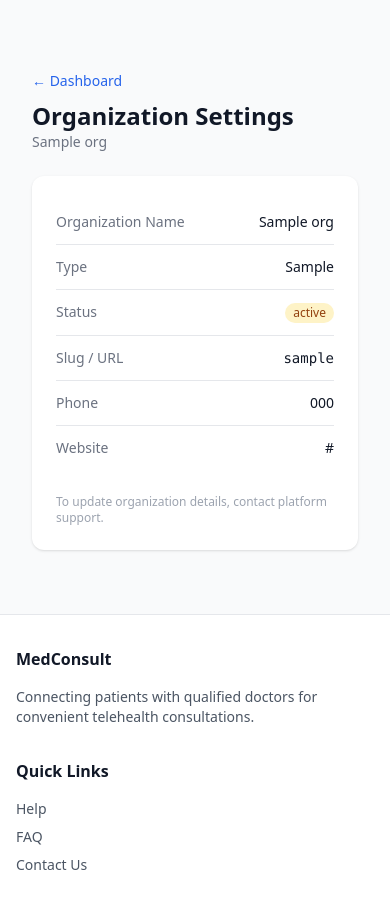
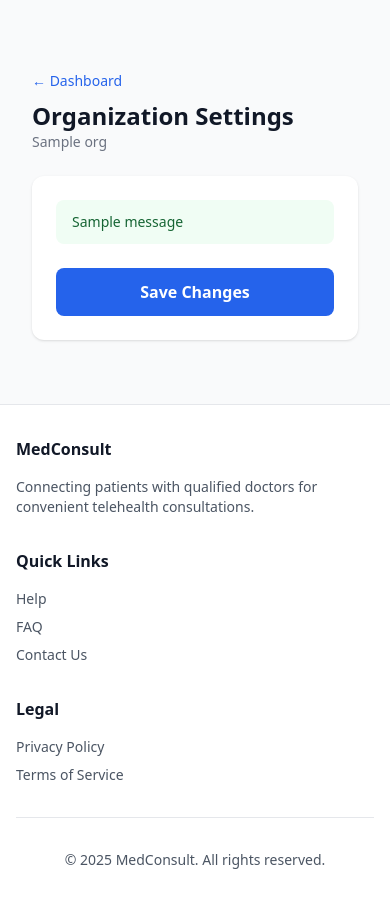
Before and after one commit to Ojaswi03/MedConsult, a Django app: template templates/organizations/settings.html in a window 390 px wide. Shown: the part 164-1065 px from the top of the page. After the commit the page ends 1033 px from the top, so only its background shows below. Run offline with Django 5.2, Linux system fonts and the light colour scheme; the template is opened without the code that fills it: most values are stand-ins (such as "Sample title", 1, 10 or a date in 2020); one stand-in notice (Sample message) is shown; some libraries are stand-ins or nearby versions.

Commit message:
feat(multi-tenancy): editable org settings + admin sidebar org link
- OrgEditForm in organizations/forms.py: name/type/address/phone/website/logo
- org_settings view: GET shows form, POST validates + saves; hospital_owner/admin
  or platform staff only; 403 otherwise
- settings.html: replace read-only dl with editable form + success message
- admin sidebar: Organizations link → /internal/organizations/ (plan 2 task 4 step 6)
- OrgSettingsTest: page loads, name update persists, outsider gets 403

Co-Authored-By: Claude Sonnet 4.6 <noreply@anthropic.com>

```diff
--- a/templates/organizations/settings.html
+++ b/templates/organizations/settings.html
@@ -8,43 +8,33 @@
     <p class="text-sm text-gray-500">{{ org.name }}</p>
   </div>
 
-  <div class="bg-white dark:bg-gray-800 rounded-xl shadow p-6 space-y-4">
-    <dl class="divide-y divide-gray-200 dark:divide-gray-700">
-      <div class="py-3 flex justify-between">
-        <dt class="text-sm font-medium text-gray-500">Organization Name</dt>
-        <dd class="text-sm text-gray-900 dark:text-white">{{ org.name }}</dd>
+  <div class="bg-white dark:bg-gray-800 rounded-xl shadow p-6">
+    {% if messages %}
+    {% for msg in messages %}
+    <div class="mb-4 px-4 py-3 rounded-lg bg-green-50 dark:bg-green-900/20 text-green-800 dark:text-green-300 text-sm">
+      {{ msg }}
+    </div>
+    {% endfor %}
+    {% endif %}
+
+    <form method="post" enctype="multipart/form-data" class="space-y-4">
+      {% csrf_token %}
+      {% for field in form %}
+      <div>
+        <label class="block text-sm font-medium text-gray-700 dark:text-gray-300 mb-1">{{ field.label }}</label>
+        {{ field }}
+        {% if field.errors %}
+        <p class="text-red-500 text-xs mt-1">{{ field.errors.0 }}</p>
+        {% endif %}
       </div>
-      <div class="py-3 flex justify-between">
-        <dt class="text-sm font-medium text-gray-500">Type</dt>
-        <dd class="text-sm text-gray-900 dark:text-white">{{ org.get_org_type_display }}</dd>
+      {% endfor %}
+      <div class="pt-2">
+        <button type="submit"
+          class="w-full bg-blue-600 hover:bg-blue-700 text-white font-semibold py-3 px-4 rounded-lg transition-colors">
+          Save Changes
+        </button>
       </div>
-      <div class="py-3 flex justify-between">
-        <dt class="text-sm font-medium text-gray-500">Status</dt>
-        <dd class="text-sm">
-          <span class="inline-flex px-2 py-0.5 rounded-full text-xs font-medium
-            {% if org.status == 'active' %}bg-emerald-100 text-emerald-800{% else %}bg-amber-100 text-amber-800{% endif %}">
-            {{ org.get_status_display }}
-          </span>
-        </dd>
-      </div>
-      <div class="py-3 flex justify-between">
-        <dt class="text-sm font-medium text-gray-500">Slug / URL</dt>
-        <dd class="text-sm text-gray-900 dark:text-white font-mono">{{ org.slug }}</dd>
-      </div>
-      {% if org.phone %}
-      <div class="py-3 flex justify-between">
-        <dt class="text-sm font-medium text-gray-500">Phone</dt>
-        <dd class="text-sm text-gray-900 dark:text-white">{{ org.phone }}</dd>
-      </div>
-      {% endif %}
-      {% if org.website %}
-      <div class="py-3 flex justify-between">
-        <dt class="text-sm font-medium text-gray-500">Website</dt>
-        <dd class="text-sm text-gray-900 dark:text-white">{{ org.website }}</dd>
-      </div>
-      {% endif %}
-    </dl>
-    <p class="text-xs text-gray-400 pt-2">To update organization details, contact platform support.</p>
+    </form>
   </div>
 </div>
 {% endblock %}
```
Also changed, not shown: apps/organizations/forms.py (+13 -0 lines), apps/organizations/tests.py (+39 -0 lines), apps/organizations/views.py (+25 -7 lines), templates/layouts/admin.html (+9 -0 lines).
